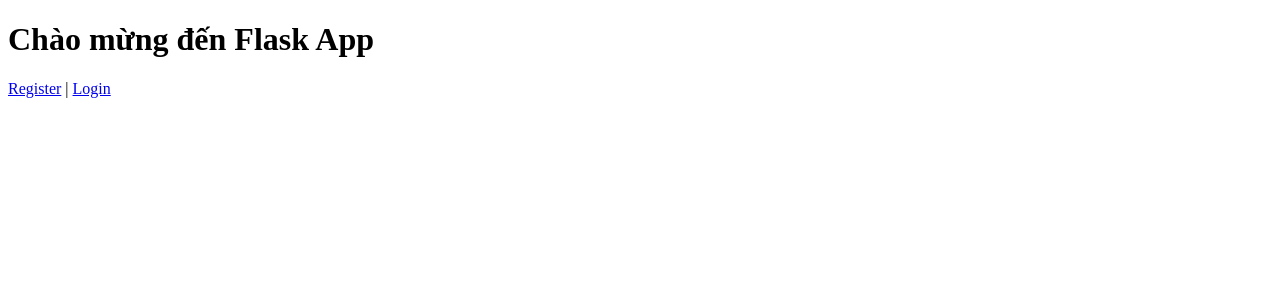
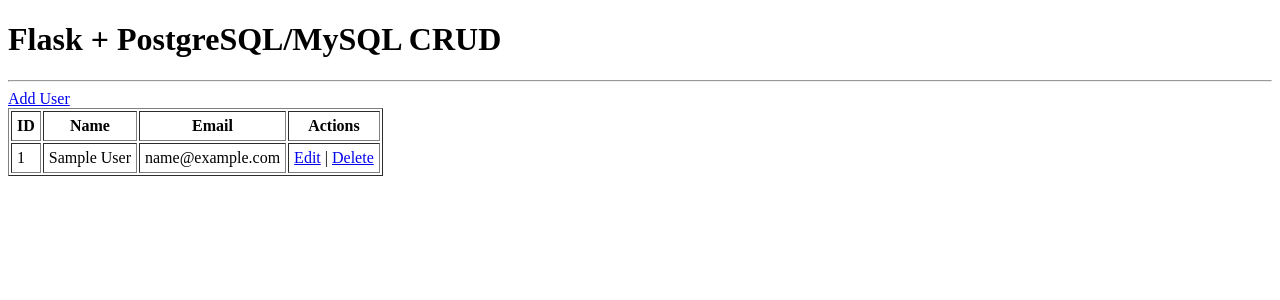
Before and after one commit to HK1971871/project1, a Flask app: page / in a window 1280 px wide. Shown: the top 300 px of the page. Run offline with Flask 3, Linux system fonts and the light colour scheme; tables that the repository leaves empty hold one stand-in row (values such as "Sample post"); some libraries are stand-ins or nearby versions.

Commit message:
Update Flask CRUD app with MySQL/Postgres

```diff
--- a/app.py
+++ b/app.py
@@ -1,61 +1,66 @@
 from flask import Flask, render_template, request, redirect, url_for, session, flash
+from flask_sqlalchemy import SQLAlchemy
 from werkzeug.security import generate_password_hash, check_password_hash
-
+import pymysql
+pymysql.install_as_MySQLdb()
 app = Flask(__name__)
 app.secret_key = "supersecretkey"  # đổi thành key riêng của bạn
+# Kết nối PostgreSQL (ví dụ)
+# app.config['SQLALCHEMY_DATABASE_URI'] = 'postgresql://username:password@localhost:5432/mydb'
+# Nếu dùng MySQL: 'mysql://username:password@localhost/mydb'
+app.config['SQLALCHEMY_DATABASE_URI'] = 'mysql://root:LHK123456@localhost/huukhoiapp'
 
-# Giả lập database bằng dictionary
-users = {}
+app.config['SQLALCHEMY_TRACK_MODIFICATIONS'] = False
+db = SQLAlchemy(app)
 
-@app.route("/")
+# Định nghĩa bảng Users
+class User(db.Model):
+    id = db.Column(db.Integer, primary_key=True)
+    name = db.Column(db.String(50), nullable=False)
+    email = db.Column(db.String(100), unique=True, nullable=False)
+
+    def __repr__(self):
+        return f"<User {self.name}>"
+
+# Trang chủ: hiển thị danh sách user
+@app.route('/')
 def index():
-    return render_template("index.html")
+    users = User.query.all()
+    return render_template('index.html', users=users)
 
-@app.route("/register", methods=["GET", "POST"])
-def register():
-    if request.method == "POST":
-        username = request.form["username"]
-        password = request.form["password"]
+# Thêm user
+@app.route('/add', methods=['GET', 'POST'])
+def add():
+    if request.method == 'POST':
+        name = request.form['name']
+        email = request.form['email']
+        new_user = User(name=name, email=email)
+        db.session.add(new_user)
+        db.session.commit()
+        return redirect(url_for('index'))
+    return render_template('add.html')
 
-        if username in users:
-            flash("User đã tồn tại!")
-            return redirect(url_for("register"))
+# Sửa user
+@app.route('/edit/<int:id>', methods=['GET', 'POST'])
+def edit(id):
+    user = User.query.get_or_404(id)
+    if request.method == 'POST':
+        user.name = request.form['name']
+        user.email = request.form['email']
+        db.session.commit()
+        return redirect(url_for('index'))
+    return render_template('edit.html', user=user)
 
-        users[username] = generate_password_hash(password)
-        flash("Đăng ký thành công, mời login.")
-        return redirect(url_for("login"))
+# Xóa user
+@app.route('/delete/<int:id>')
+def delete(id):
+    user = User.query.get_or_404(id)
+    db.session.delete(user)
+    db.session.commit()
+    return redirect(url_for('index'))
 
-    return render_template("register.html")
-
-@app.route("/login", methods=["GET", "POST"])
-def login():
-    if request.method == "POST":
-        username = request.form["username"]
-        password = request.form["password"]
-
-        if username in users and check_password_hash(users[username], password):
-            session["user"] = username
-            flash("Login thành công!")
-            return redirect(url_for("dashboard"))
-        else:
-            flash("Sai username hoặc password.")
-            return redirect(url_for("login"))
-
-    return render_template("login.html")
-
-@app.route("/dashboard")
-def dashboard():
-    if "user" in session:
-        return render_template("dashboard.html", user=session["user"])
-    else:
-        flash("Bạn cần login trước.")
-        return redirect(url_for("login"))
-
-@app.route("/logout")
-def logout():
-    session.pop("user", None)
-    flash("Đã logout.")
-    return redirect(url_for("index"))
-
-if __name__ == "__main__":
+if __name__ == '__main__':
+    # Tạo bảng nếu chưa có
+    with app.app_context():
+        db.create_all()
     app.run(debug=True)
--- a/requirements.txt
+++ b/requirements.txt
@@ -1,3 +1,6 @@
 flask
 werkzeug
 gunicorn
+flask_sqlalchemy
+mysqlclient
+pymysql
--- /dev/null
+++ b/templates/base.html
@@ -0,0 +1,11 @@
+<!DOCTYPE html>
+<html>
+  <head>
+    <title>Flask CRUD Example</title>
+  </head>
+  <body>
+    <h1>Flask + PostgreSQL/MySQL CRUD</h1>
+    <hr />
+    {% block content %}{% endblock %}
+  </body>
+</html>
--- a/templates/index.html
+++ b/templates/index.html
@@ -1,12 +1,23 @@
-<!DOCTYPE html>
-<html>
-  <head>
-    <title>Trang chủ</title>
-  </head>
-  <body>
-    <h1>Chào mừng đến Flask App</h1>
-    <a href="{{ url_for('register') }}">Register</a>
-    |
-    <a href="{{ url_for('login') }}">Login</a>
-  </body>
-</html>
+{% extends "base.html" %} {% block content %}
+<a href="{{ url_for('add') }}">Add User</a>
+<table border="1" cellpadding="5">
+  <tr>
+    <th>ID</th>
+    <th>Name</th>
+    <th>Email</th>
+    <th>Actions</th>
+  </tr>
+  {% for user in users %}
+  <tr>
+    <td>{{ user.id }}</td>
+    <td>{{ user.name }}</td>
+    <td>{{ user.email }}</td>
+    <td>
+      <a href="{{ url_for('edit', id=user.id) }}">Edit</a>
+      |
+      <a href="{{ url_for('delete', id=user.id) }}">Delete</a>
+    </td>
+  </tr>
+  {% endfor %}
+</table>
+{% endblock %}
```
Also changed, not shown: templates/add.html (added, +11 -0 lines), templates/dashboard.html (deleted, +0 -11 lines), templates/edit.html (added, +11 -0 lines), templates/login.html (deleted, +0 -19 lines), templates/register.html (deleted, +0 -19 lines), README.md (deleted).
